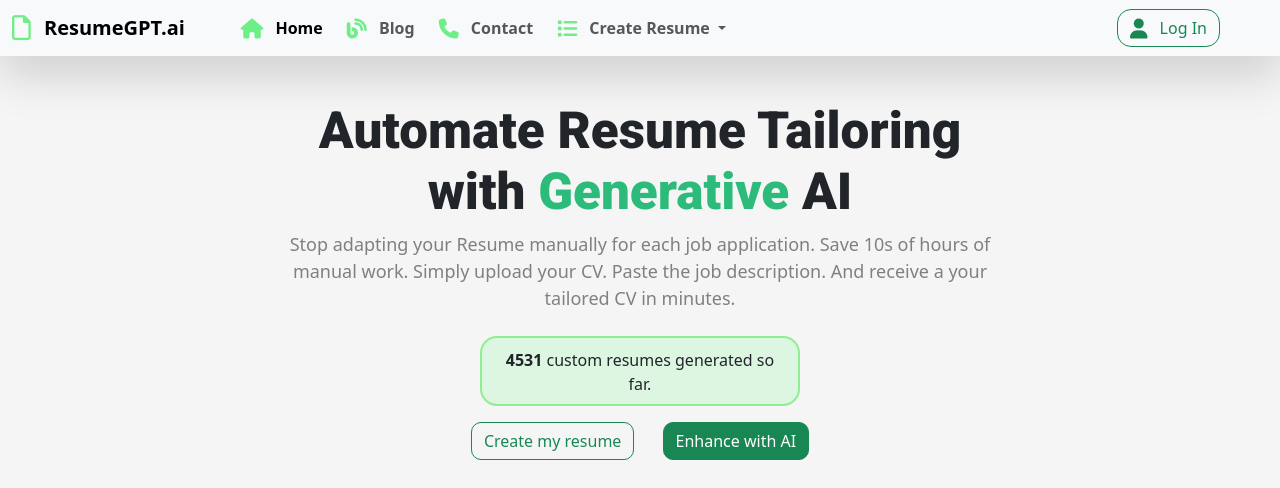
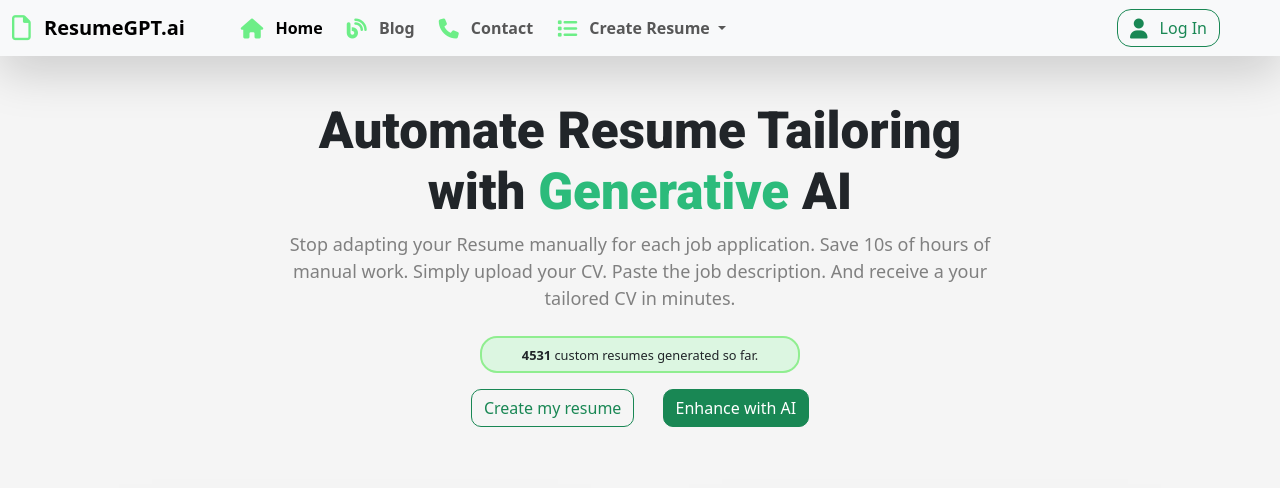
Before and after one commit to Kuldeep-Lab/Resume-Template, a plain HTML site: page index.html in a window 1280 px wide. Shown: the top 488 px of the page. Drawn offline with nearby package versions, Linux system fonts and the light colour scheme.

Commit message:
Update index.html
update

```diff
--- a/index.html
+++ b/index.html
@@ -77,9 +77,11 @@
                     application. Save 10s of hours of manual work. Simply upload your CV. Paste the job description. And
                     receive a your tailored CV in minutes.</p>
             </div>
-            <div class="container count mt-4">
-                <p class="col-sm-12 col-md-12 mb-2"><strong>4531</strong> custom resumes generated so far.</p>
+
+             <div class="container count mt-4">
+                <h1 style="font-size: 1vw;"><strong>4531</strong> custom resumes generated so far.</h1>
             </div>
+
             <form>
                 <button class="btn btn-outline-success me-4 mt-3" style="border-radius: 10px;">Create my resume</button>
                 <button class="btn btn-success mt-3" style="border-radius: 10px;">Enhance with AI</button>
```
